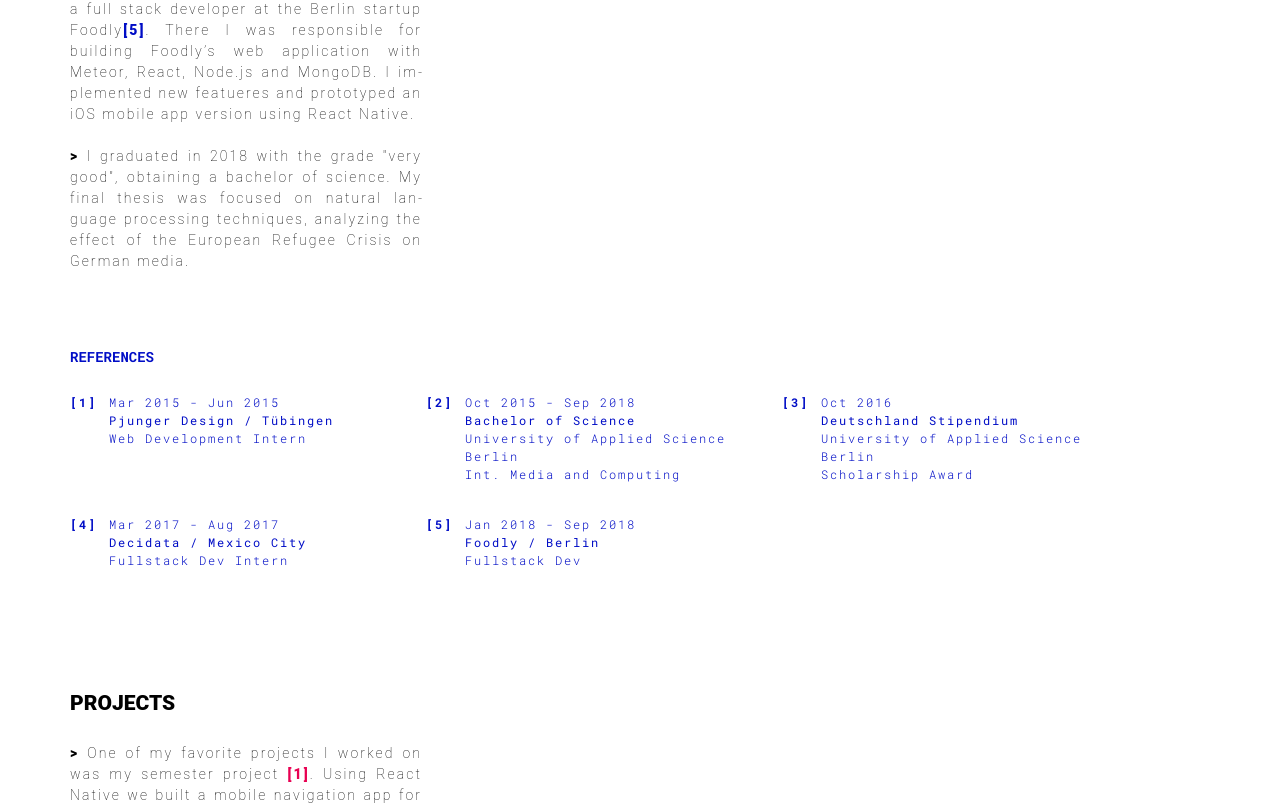
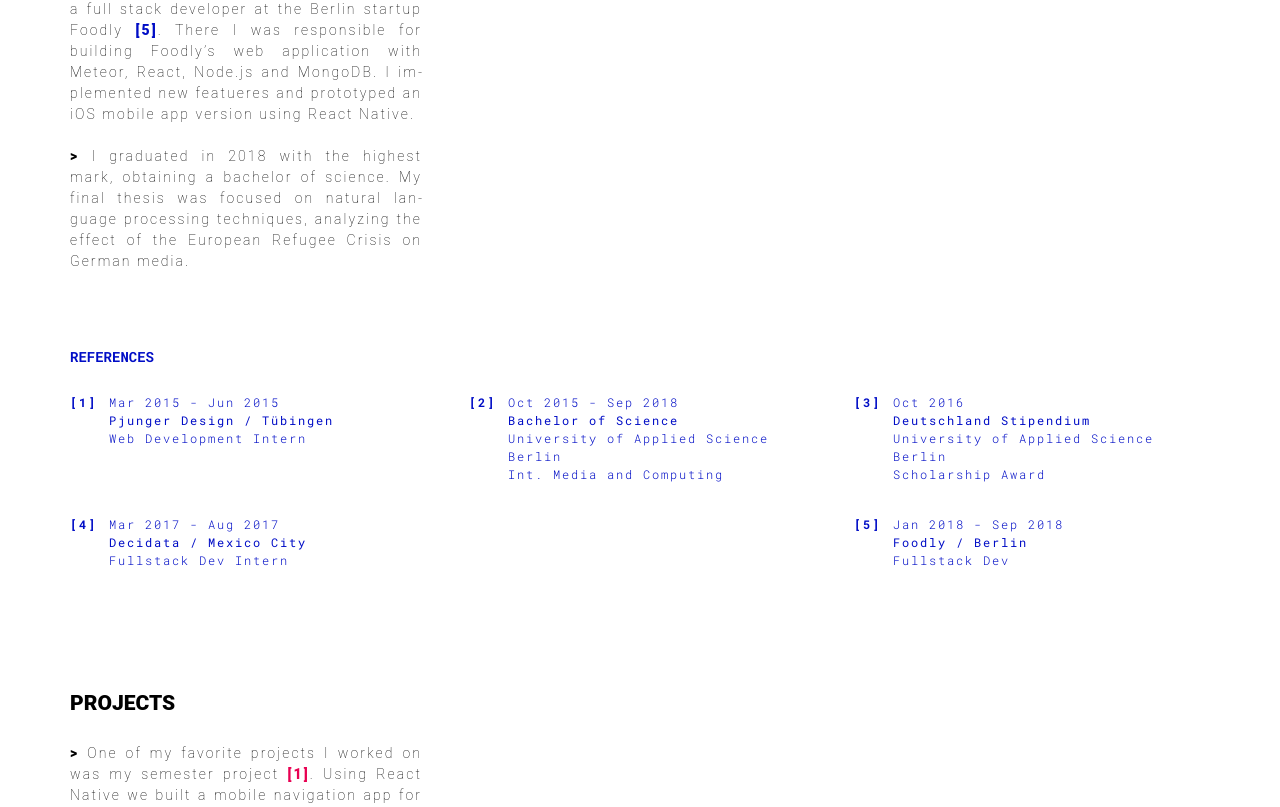
Before and after one commit to bbrinx/bbrinx.github.io, a React (Create React App) app: page / in a window 1280 px wide. Shown: the part 1031-1838 px from the top of the page. Built offline with nearby package versions, Linux system fonts and the light colour scheme.

Commit message:
Initial commit

```diff
--- a/package.json
+++ b/package.json
@@ -2,11 +2,15 @@
   "name": "personal_website",
   "version": "0.1.0",
   "private": true,
+  "main": "index.js",
+  "homepage": "http://www.jonathanderin.de/",
   "dependencies": {
+    "gh-pages": "^2.0.1",
     "node-sass": "^4.9.4",
     "normalize.css": "^8.0.0",
     "react": "^16.6.0",
     "react-dom": "^16.6.0",
+    "react-ga": "^2.5.3",
     "react-scripts": "2.0.5",
     "react-switch": "^3.0.4",
     "smoothscroll-polyfill": "^0.4.3"
--- a/src/App.js
+++ b/src/App.js
@@ -1,9 +1,15 @@
 import React, { Component } from 'react';
 import Switch from "react-switch";
 import smoothscroll from 'smoothscroll-polyfill';
+import ReactGA from 'react-ga';
 import 'normalize.css';
 import './App.scss';
 
+
+function initializeReactGA() {
+  ReactGA.initialize('UA-88626373-1');
+  ReactGA.pageview('/homepage');
+}
 
 class App extends Component {
   constructor() {
@@ -21,7 +27,6 @@ class App extends Component {
     this.projects2 = React.createRef();
     this.projects3 = React.createRef();
   }
-
 
   tldr() {
     this.setState({tldr: !this.state.tldr})
@@ -91,12 +96,12 @@ class App extends Component {
                     For the last months I worked on a new version of the platform, including <span className="tldr">implementing React</span> as a frontend framework to a Django backend and <span className="tldr">changing the database structure</span>.
                   </p>
                   <p>
-                    During my last two semesters I worked as a <span className="tldr">full stack developer</span> at the <span className="tldr">Berlin</span> startup <span className="tldr">Foodly</span><span onClick={() => {this.scroll(this.bio5)}} className="footnote">[5]</span>.
+                    During my last two semesters I worked as a <span className="tldr">full stack developer</span> at the <span className="tldr">Berlin</span> startup <span className="tldr">Foodly</span> <span onClick={() => {this.scroll(this.bio5)}} className="footnote">[5]</span>.
                     There I was responsible for building Foodly’s web application with <span className="tldr">Meteor, React, Node.js and MongoDB</span>.
                     I implemented new featueres and prototyped an iOS mobile app version using <span className="tldr">React Native</span>.
                   </p>
                   <p>
-                    I <span className="tldr">graduated in 2018</span> with the grade "very good", obtaining a <span className="tldr">bachelor of science</span>.
+                    I <span className="tldr">graduated in 2018</span> with the highest mark, obtaining a <span className="tldr">bachelor of science</span>.
                     My final thesis was focused on natural language processing techniques, analyzing the effect of the European Refugee Crisis on German media.
                   </p>
                 </div>
--- a/src/App.scss
+++ b/src/App.scss
@@ -178,11 +178,15 @@ p {
         display: flex;
         flex-direction: row;
         flex-wrap: wrap;
+        justify-content: space-between;
         .reference {
           padding-right: 1em;
           display: flex;
-          width: 45%;
+          width: 48%;
           margin-bottom: 1em;
+          &:nth-child(even) {
+            padding-right: 0;
+          }
           p {
             font-family: $font-mono;
             font-size: 12px;
--- a/src/index.js
+++ b/src/index.js
@@ -2,11 +2,11 @@ import React from 'react';
 import ReactDOM from 'react-dom';
 import './index.css';
 import App from './App';
-import * as serviceWorker from './serviceWorker';
+// import * as serviceWorker from './serviceWorker';
 
 ReactDOM.render(<App />, document.getElementById('root'));
 
 // If you want your app to work offline and load faster, you can change
 // unregister() to register() below. Note this comes with some pitfalls.
 // Learn more about service workers: http://bit.ly/CRA-PWA
-serviceWorker.unregister();
+// serviceWorker.unregister();
```
Also changed, not shown: public/manifest.json, 1 other file (tests, documents, lock files or other folders).
